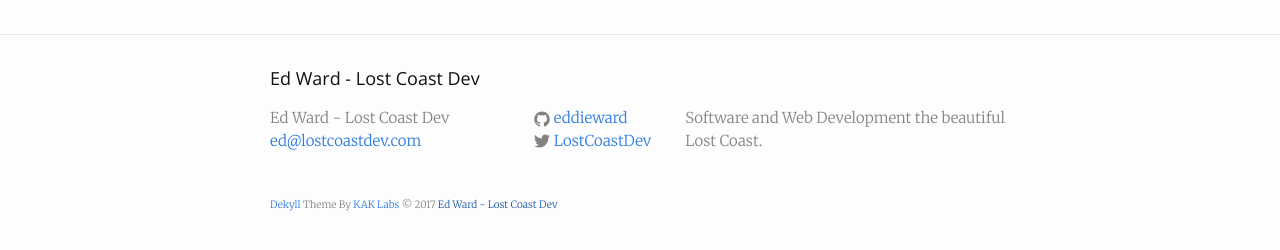
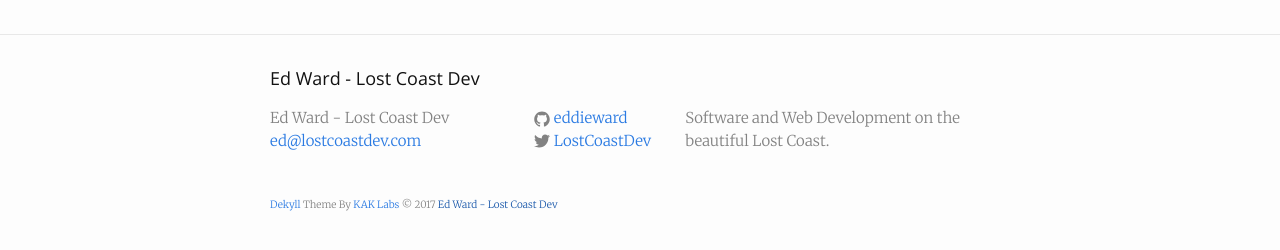
Before and after one commit to eddieward/eddieward.github.io, a Jekyll site: the page built from index.html, in a window 1280 px wide. Shown: the part 430-680 px from the top of the page. Built offline with Jekyll 4.4.1, drawn with Linux system fonts in a browser that asks for light colours; the list of posts is cut into pages by our own code.

Commit message:
add content

```diff
--- a/_config.yml
+++ b/_config.yml
@@ -9,7 +9,7 @@
 title: Ed Ward - Lost Coast Dev
 email: ed@lostcoastdev.com
 description: > # this means to ignore newlines until "baseurl:"
-  Software and Web Development the beautiful Lost Coast.
+  Software and Web Development on the beautiful Lost Coast.
 baseurl: "" # the subpath of your site, e.g. /blog
 url: "http://lostcoastdev.com" # the base hostname & protocol for your site
 
```
